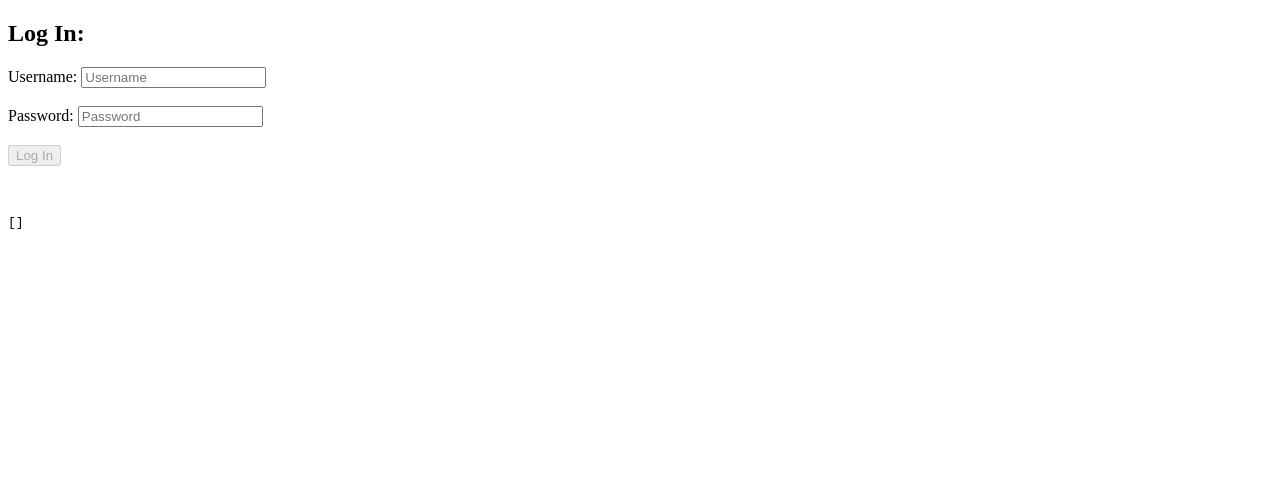
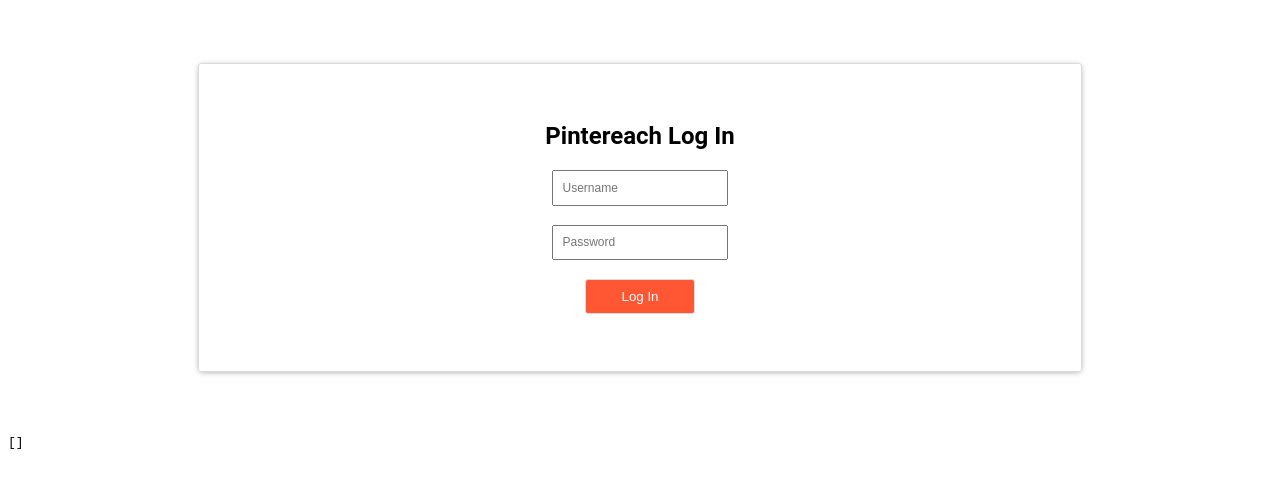
Before and after one commit to Pintereach-build-week/Pintereach-FE, a React (Create React App) app in the folder client/: page /login in a window 1280 px wide. Shown: the top 488 px of the page. Built offline with nearby package versions, Linux system fonts and the light colour scheme.

Commit message:
login complete

```diff
--- a/client/src/components/auth/Login.js
+++ b/client/src/components/auth/Login.js
@@ -1,6 +1,7 @@
 import React, { useState, useEffect} from 'react'
 import * as Yup from "yup";
 import axios from "axios";
+import styled from 'styled-components'
 
 const formSchema = Yup.object().shape({
     username: Yup
@@ -25,11 +26,13 @@
 
 const initialDisabled = true
 
+
 export default function Login() {
-    const [username, setUsernames] = useState([])
+    const [user, setUsers] = useState([])
     const [formValues, setFormValues] = useState(initialFormValues)
     const [formErrors, setFormErrors] = useState(initialFormErrors)
     const [disabled, setDisabled] = useState(initialDisabled)
+
 
     const onInputChange = evt => {
         const { name, value } = evt.target
@@ -64,7 +67,7 @@
         axios
           .post('https://reqres.in/api/users', formValues)
           .then(res => {
-            setUsernames([...username, res.data]);
+            setUsers([...user, res.data]);
             console.log("Success", res);
           })
           .catch(err => console.log(err.response))
@@ -80,16 +83,16 @@
     }, [formValues])
 
     return (
-        <div>
-            <form className='login-form-container' onSubmit={onSubmit}>
+        <div className='login-form'>
+            <Form className='login-form-container' onSubmit={onSubmit}>
                 <div className='login-header'>
-                    <h2>Log In:</h2>
+                    <h2>Pintereach Log In</h2>
                 </div>
                 <div className='login-form-inputs'>
-                    <label>Username:&nbsp;
-                        <input
+                    <label>
+                        <Input
                             type='text'
-                            username='username'
+                            name='username'
                             value={formValues.username}
                             onChange={onInputChange}
                             placeholder="Username"
@@ -97,10 +100,10 @@
                     </label>
                     <br />
                     <br />
-                    <label>Password:&nbsp;
-                        <input
+                    <label>
+                        <Input
                             type='password'
-                            username='password'
+                            name='password'
                             value={formValues.password}
                             onChange={onInputChange}
                             placeholder="Password"
@@ -108,16 +111,44 @@
                     </label>
                     <br />
                     <br />
-                    <button id='loginBtn' disabled={disabled}>Log In</button>
+                    <Button id='loginBtn' disabled={disabled}>Log In</Button>
+                    <br />
+                    <br />
+                    <div className='errors'>
+                        <Error>{formErrors.username}</Error>
+                        <Error>{formErrors.password}</Error>
+                    </div>
                 </div>
-                <br />
-                <br />
-                <div className='errors'>
-                    <div>{formErrors.username}</div>
-                    <div>{formErrors.password}</div>
-                </div>
-            </form>
-            <pre>{JSON.stringify(username, null, 2)}</pre>
+            </Form>
+            <pre>{JSON.stringify(user, null, 2)}</pre>
         </div>
     );
 }
+
+const Button = styled.button`
+  color: white;
+  background-color: #FF5733;
+  padding: 1% 4%;
+  border: 1px solid rgba(var(--ca6,219,219,219),1);
+  border-radius: 3px;
+`;
+
+const Form = styled.form`
+  margin: 5% 15%;
+  padding: 3% 0;
+  border: 1px solid rgba(var(--ca6,219,219,219),1);
+  box-shadow: 0px 1px 6px -2px rgb(128, 127, 127);
+  border-radius: 3px;
+  text-align: center;
+  font-family: 'Roboto', sans-serif;
+`;
+
+const Input = styled.input`
+    font-size: .75rem;
+    padding: 1%;
+`;
+
+const Error = styled.div`
+    font-size: .75rem;
+    color: #FF5733;
+`;
```
Also changed, not shown: client/src/index.css (line endings or trailing spaces).
